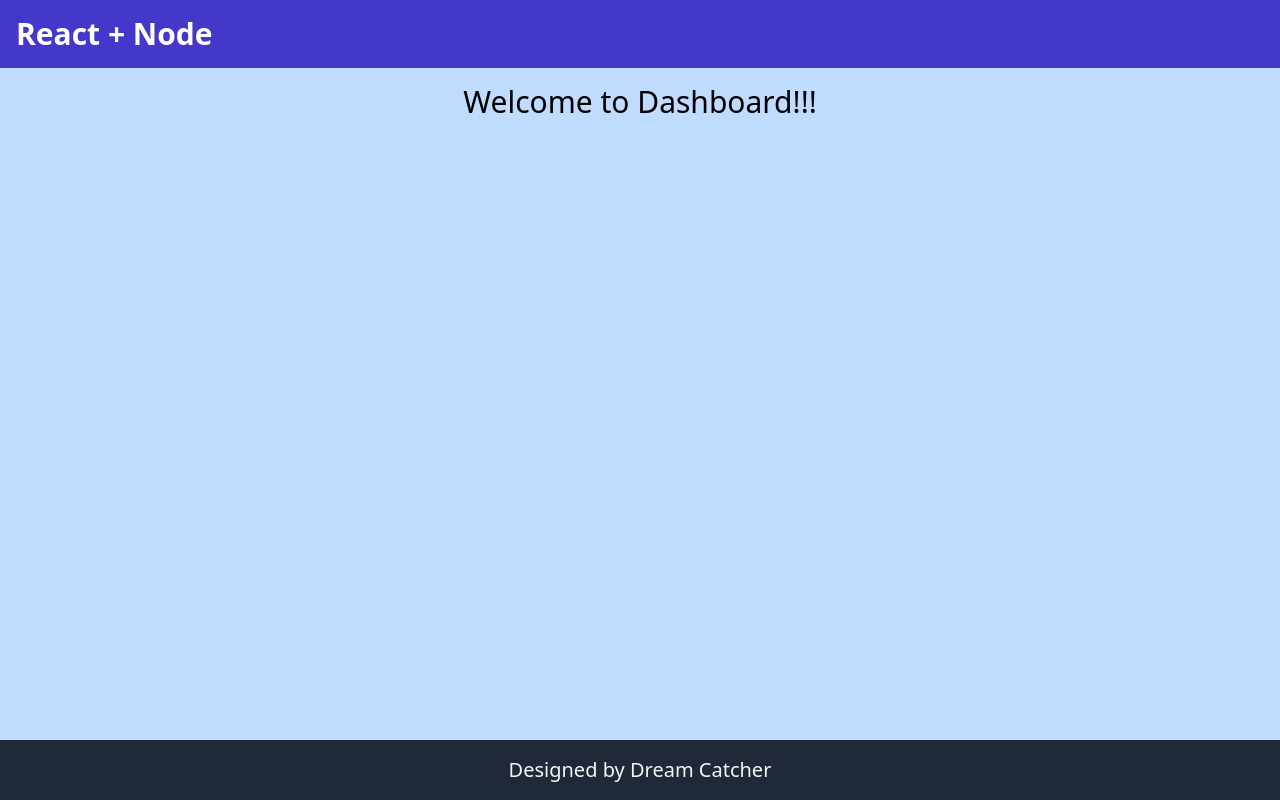
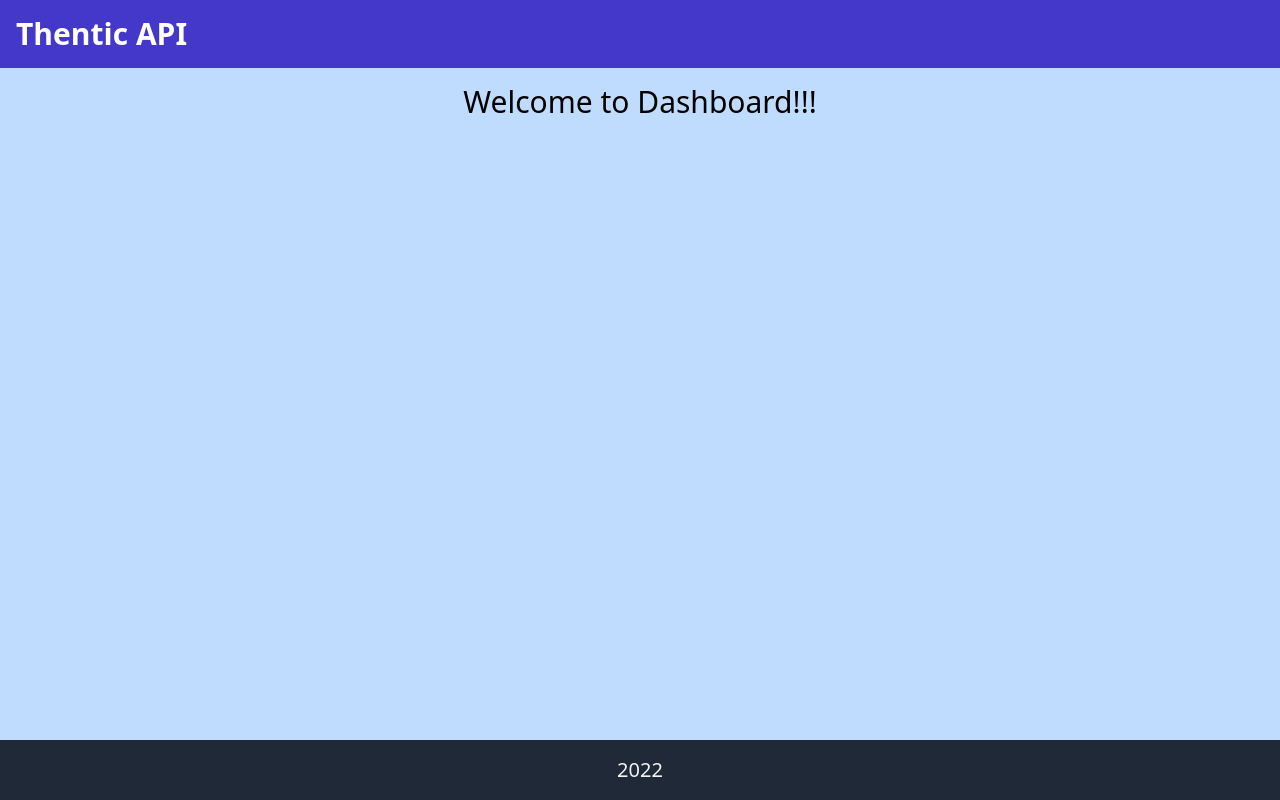
Before and after one commit to SuperSmile0426/Thentic-API, a React (Create React App) app: page / in a window 1280 px wide. Built offline with nearby package versions, Linux system fonts and the light colour scheme.

Commit message:
feat: create the collection path

```diff
--- a/src/components/Layout/Footer/index.jsx
+++ b/src/components/Layout/Footer/index.jsx
@@ -3,7 +3,7 @@ import React from "react";
 const FooterSection = () => {
   return (
     <footer className="flex justify-center p-4 text-gray-100 bg-gray-800 w-full fixed bottom-0">
-      <h1 className="text-xl">Designed by Dream Catcher</h1>
+      <h1 className="text-xl">2022</h1>
     </footer>
   );
 };
--- a/src/components/Layout/Header/index.jsx
+++ b/src/components/Layout/Header/index.jsx
@@ -7,7 +7,7 @@ const HeaderSection = () => {
   return (
     <div className="flex align-center justify-between bg-indigo-700 p-4 w-full fixed top-0 text-white">
       <Link to={PATH.DASHBOARD} className="text-3xl font-bold">
-        React + Node
+        Thentic API
       </Link>
     </div>
   );
--- a/src/consts/path/index.js
+++ b/src/consts/path/index.js
@@ -1,2 +1,5 @@
 export const DASHBOARD = "/";
 export const NOTFOUND = "*";
+
+export const COLLECTION = "/collection"
+export const COLLECTION_NFTS = "/collections/nfts"
```
